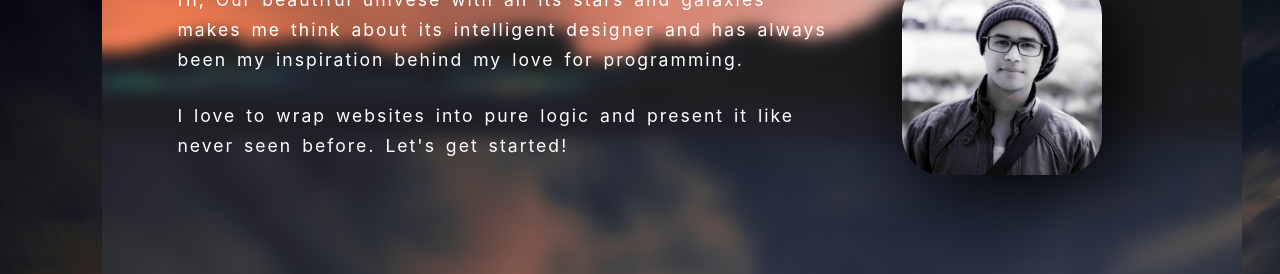
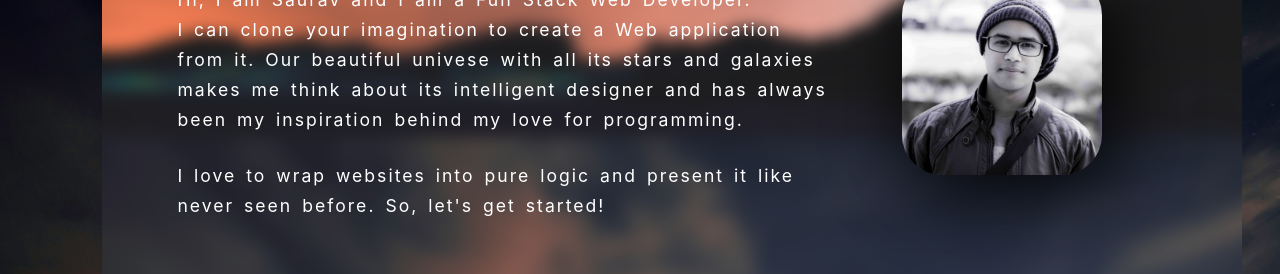
Before and after one commit to irazer19/Portfolio, a plain HTML site: page portfolio.html in a window 1280 px wide. Shown: the part 803-1077 px from the top of the page. Drawn offline with nearby package versions, Linux system fonts and the light colour scheme; a web font is replaced by a local one.

Commit message:
about me section

```diff
--- a/portfolio.html
+++ b/portfolio.html
@@ -85,7 +85,8 @@
 				<!-- Block for containing words for introduction -->
 				<div class="row">
 					<div class="col-xs-8 col-sm-8 col-md-8 col-lg-8">
-						<p>Hi,
+						<p>Hi, I am Saurav and I am a Full Stack Web Developer. <br>
+						I can clone your imagination to create a Web application from it.
 						Our beautiful univese with all its stars and galaxies makes me think
 						about its intelligent designer and has always been my inspiration
 						behind my love for programming.
@@ -93,7 +94,7 @@
 						<p>
 						I love to wrap websites into pure logic and present it like never
 						seen before.
-						Let's get started!
+						So, let's get started!
 						</p>
 					</div>
 					<!-- Adding a display photo -->
```
